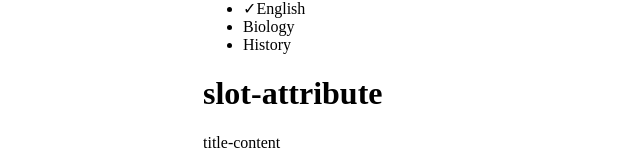
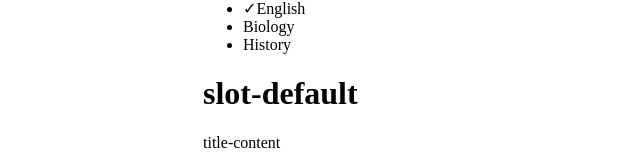
Before and after one commit to 2kjiejie/codemod-demo, a Vue app: page /vue-transformation in a window 1280 px wide. Shown: the part 999-1164 px from the top of the page, without its empty margins (155-795 px from the left). Built offline with nearby package versions, Linux system fonts and the light colour scheme.

Commit message:
show-vue-trans

```diff
--- a/src/components/slot-attribute.vue
+++ b/src/components/slot-attribute.vue
@@ -1,5 +1,6 @@
 <template>
   <div>
+    <h1>slot-default</h1>
     <base-layout>
       <template v-slot:title>title-content</template>
     </base-layout>
--- a/src/components/slot-default.vue
+++ b/src/components/slot-default.vue
@@ -1,5 +1,6 @@
 <template>
   <div>
+    <h1>slot-default</h1>
     <base-layout>
       <p>Need to be deleted in vue3</p>
       <p>Need to be deleted  in vue3</p>
--- a/src/components/slot-scope-attribute-parent.vue
+++ b/src/components/slot-scope-attribute-parent.vue
@@ -1,10 +1,14 @@
 <template>
-  <todo-list :todos="todos">
+<div>
+    <h1>slot-scope-attribute</h1>
+    <todo-list :todos="todos">
     <template slot-scope="slotProps">
       <span v-if="slotProps.todo.isComplete">✓</span>
       <span>{{slotProps.todo.text}}</span>
     </template>
   </todo-list>
+</div>
+
 </template>
 
 <script>
--- a/src/components/transition-group-root.vue
+++ b/src/components/transition-group-root.vue
@@ -1,5 +1,6 @@
 <template>
   <div class="hello">
+    <h1>transition-group-root</h1>
     <h3> tag is "ul": </h3>
     <transition-group tag="ul">
       <li v-for="item in items" :key="item">
--- a/src/components/v-bind-order-sensitive.vue
+++ b/src/components/v-bind-order-sensitive.vue
@@ -1,6 +1,9 @@
 <template>
+<div>
+  <h1>v-bind-order-sensitive</h1>
   <div class='red' :class="color" >
     <h2>v-bind-order-sensitive</h2>
+  </div>
   </div>
 </template>
 
--- a/src/components/v-else-if-key.vue
+++ b/src/components/v-else-if-key.vue
@@ -1,5 +1,6 @@
 <template>
   <div>
+     <h1>v-else-if-key</h1>
     <p v-if="condition" key="yes"><strong>Yes</strong></p>
     <div v-else-if="condition1" key="no">No</div>
     <div v-else key="no">No</div>
--- a/src/components/v-for-template-key.vue
+++ b/src/components/v-for-template-key.vue
@@ -1,5 +1,6 @@
 <template>
   <div>
+    <h1>v-for-template-key</h1>
     <template v-for="item in items">
       <li
           :key="'bodying-id' + item.game.id + 'bodying-name'"
--- a/src/components/v-for-v-if-precedence-change.vue
+++ b/src/components/v-for-v-if-precedence-change.vue
@@ -1,5 +1,6 @@
 <template>
 <div>
+  <h1>v-for-v-if-precedence-change</h1>
   <ul>
     <li
         v-for='user in users'
--- a/src/views/vue-transformation.vue
+++ b/src/views/vue-transformation.vue
@@ -1,21 +1,13 @@
 <template>
   <div>
     <h1>***If the components bellow remain intact after transformation, vue-codemod is successful.***</h1>
-    <h1>v-for-v-if-precedence-change</h1>
     <v-for-v-if-precedence-change title="'Bell' would disappear if the transformation fails"></v-for-v-if-precedence-change>
-    <h1>v-bind-order-sensitive</h1>
     <v-bind-order-sensitive title="The color would change if the transformation fails"></v-bind-order-sensitive>
-    <h1>v-else-if-key</h1>
     <v-else-if-key title="The word would be 'NO' if the transformation fails"></v-else-if-key>
-    <h1>transition-group-root</h1>
     <transition-group-root></transition-group-root>
-    <h1>v-for-template-key</h1>
     <v-for-template-key></v-for-template-key>
-    <h1>slot-scope-attribute</h1>
     <slot-scope-attribute></slot-scope-attribute>
-    <h1>slot-attribute</h1>
     <slot-attribute title="those tags need to be deleted in vue3"></slot-attribute>
-    <h1>slot-default</h1>
     <slot-default title="those tags need to be deleted in vue3"></slot-default>
   </div>
 </template>
```
Also changed, not shown: 1 other file (tests, documents, lock files or other folders).
